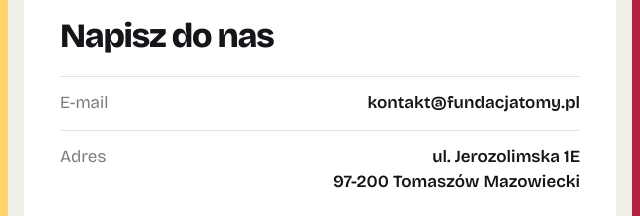
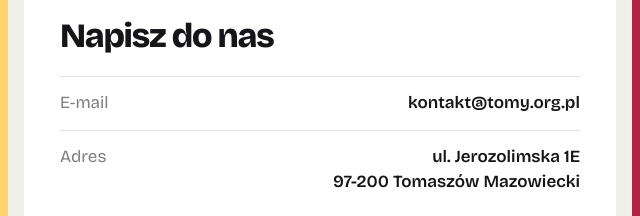
Before and after one commit to swider8814/Fundacja-Tomy, a plain HTML site: page site/index.html in a window 1280 px wide. Shown: the part 1083-1299 px from the top of the page, 320-960 px from the left. Drawn offline with Linux system fonts and the light colour scheme.

Commit message:
Docelowy adres e-mail: kontakt@tomy.org.pl
Co-Authored-By: Claude Opus 5.5 <noreply@anthropic.com>
Claude-Session: https://claude.ai/code/session_01J4SLrAMW9XHukf63235ayS

```diff
--- a/site/index.html
+++ b/site/index.html
@@ -76,8 +76,7 @@
       <h2>Napisz do nas</h2>
     </div>
     <dl class="rows">
-      <!-- TODO: e-mail tymczasowy – podmienić po zakupie domeny -->
-      <div class="row"><dt>E-mail</dt><dd><a href="mailto:kontakt@fundacjatomy.pl">kontakt@fundacjatomy.pl</a></dd></div>
+      <div class="row"><dt>E-mail</dt><dd><a href="mailto:kontakt@tomy.org.pl">kontakt@tomy.org.pl</a></dd></div>
       <div class="row"><dt>Adres</dt><dd>ul. Jerozolimska 1E<br>97-200 Tomaszów Mazowiecki</dd></div>
     </dl>
   </section>
```
